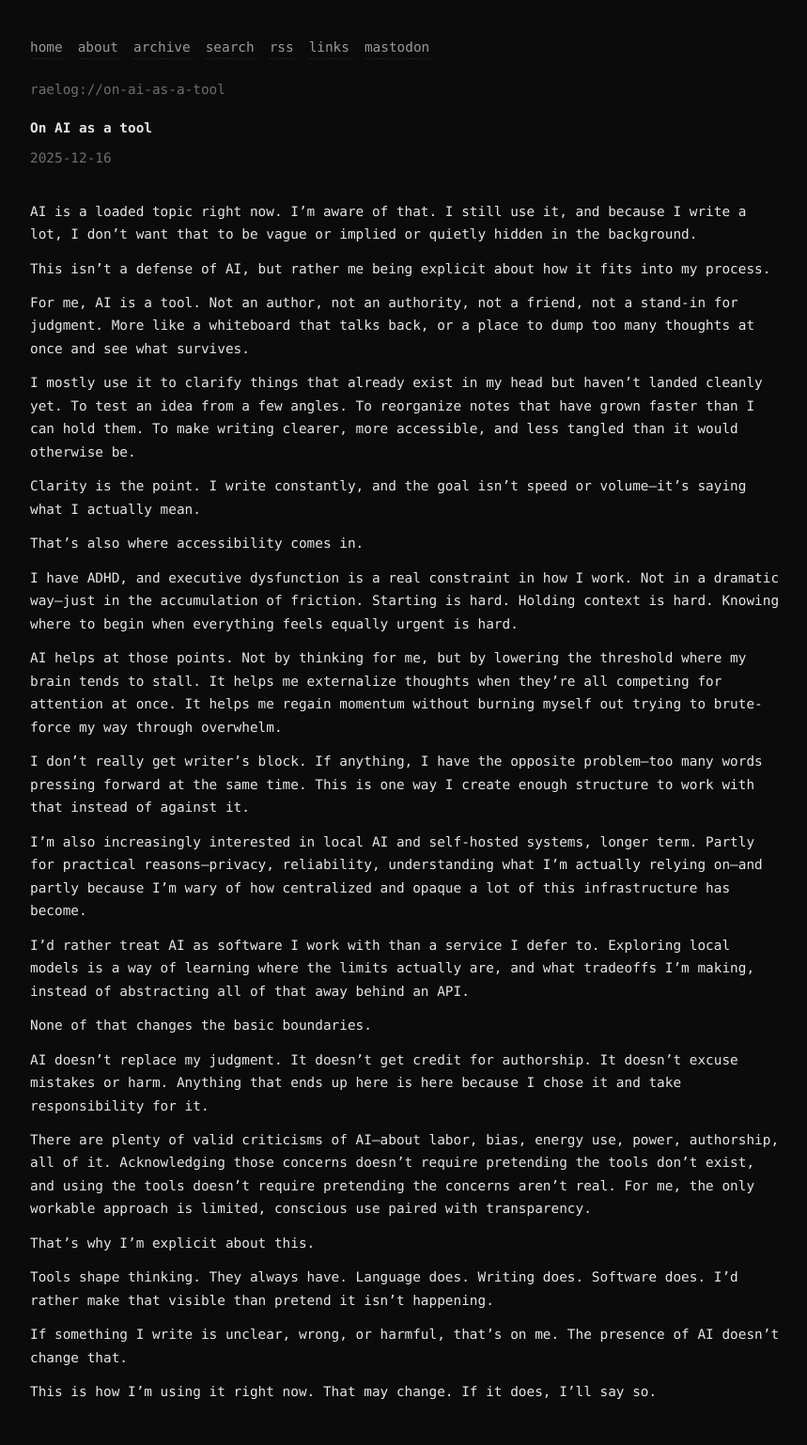
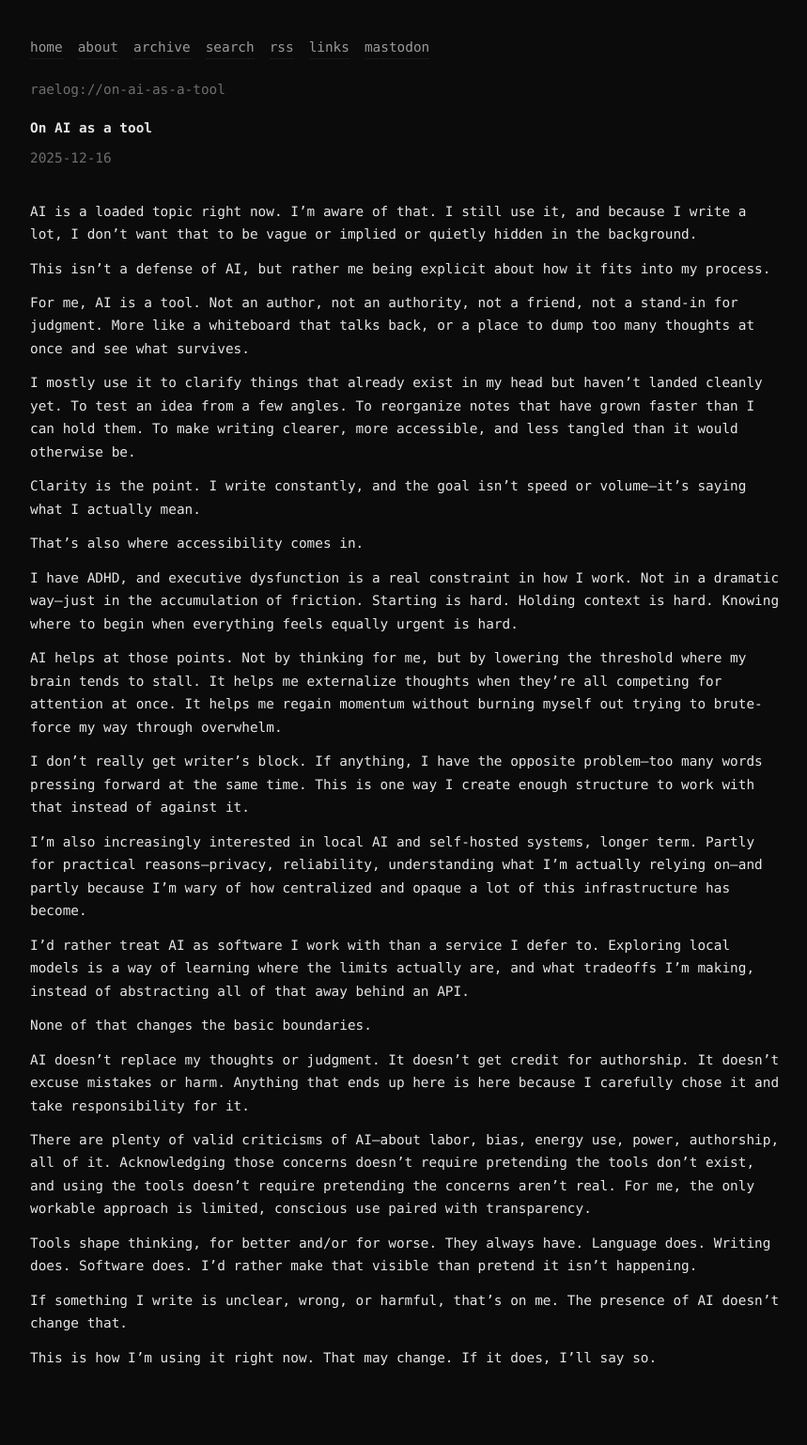
Before and after one commit to raelovejoy/raelog, a Jekyll site: the page built from _posts/2025-12-16-on-ai-as-a-tool.md, in a window 1280 px wide. Shown: the whole page at 94% size, without its empty margins (208-1067 px from the left). Built offline with Jekyll 4.4.1, drawn with Linux system fonts in a browser that asks for light colours; after the commit the page ends 1501 px from its top, so only the background shows below that.

Commit message:
Update 2025-12-16-on-ai-as-a-tool.md

```diff
--- a/_posts/2025-12-16-on-ai-as-a-tool.md
+++ b/_posts/2025-12-16-on-ai-as-a-tool.md
@@ -28,13 +28,11 @@ I’d rather treat AI as software I work with than a service I defer to. Explori
 
 None of that changes the basic boundaries.
 
-AI doesn’t replace my judgment. It doesn’t get credit for authorship. It doesn’t excuse mistakes or harm. Anything that ends up here is here because I chose it and take responsibility for it.
+AI doesn’t replace my thoughts or judgment. It doesn’t get credit for authorship. It doesn’t excuse mistakes or harm. Anything that ends up here is here because I carefully chose it and take responsibility for it.
 
 There are plenty of valid criticisms of AI—about labor, bias, energy use, power, authorship, all of it. Acknowledging those concerns doesn’t require pretending the tools don’t exist, and using the tools doesn’t require pretending the concerns aren’t real. For me, the only workable approach is limited, conscious use paired with transparency.
 
-That’s why I’m explicit about this.
-
-Tools shape thinking. They always have. Language does. Writing does. Software does. I’d rather make that visible than pretend it isn’t happening.
+Tools shape thinking, for better and/or for worse. They always have. Language does. Writing does. Software does. I’d rather make that visible than pretend it isn’t happening.
 
 If something I write is unclear, wrong, or harmful, that’s on me. The presence of AI doesn’t change that.
 
```
